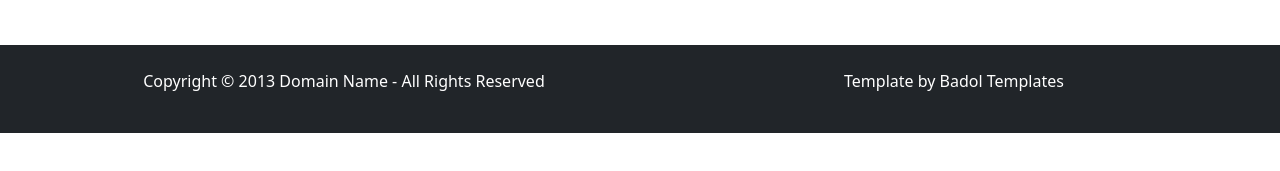
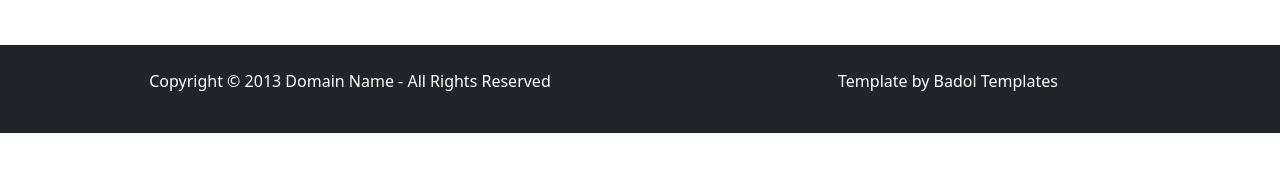
Before and after one commit to saddam403/architect-portfolio, a plain HTML site: page index.html in a window 1280 px wide. Shown: the part 1910-2081 px from the top of the page. After the commit the page ends 2043 px from the top, so only its background shows below. Drawn offline with nearby package versions, Linux system fonts and the light colour scheme.

Commit message:
footer change

```diff
--- a/index.html
+++ b/index.html
@@ -163,18 +163,18 @@
 <!-- service area end -->
 
 
-  <footer>
-    <section>
-      <div class="inner_copyright bg-dark p-4 container-fluid">
-        <div class="row text-left text-md-start">
-          <div class="left_copyright col-md-6 ps-5 text-center"><p class="text-white">Copyright © 2013 Domain Name - All Rights Reserved</p></div>
-          <div class="right_copyright col-md-6 text-center">
+
+    <footer>
+      <div class="bg-dark container-fluid">
+        <div class="row p-4 text-md-start">
+          <div class="col-md-6 ps-5 text-center"><p class="text-white">Copyright © 2013 Domain Name - All Rights Reserved</p></div>
+          <div class="col-md-6 text-center">
               <p class="text-white">Template by Badol Templates</p>
           </div>
         </div>
       </div>
-  </section>
-  </footer>
+    </footer>
+
 
 
 
```
